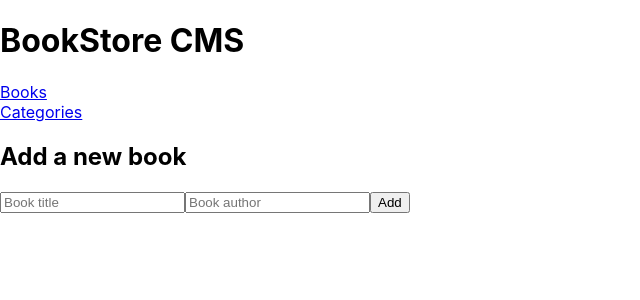
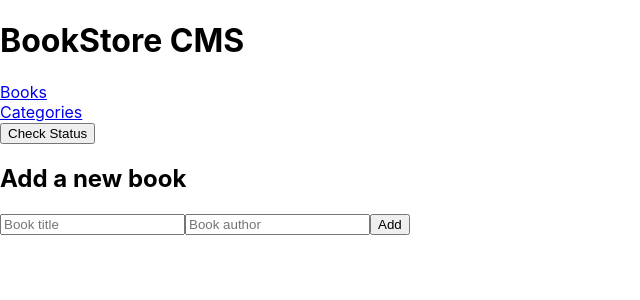
Before and after one commit to SaeqaSultani/Book-Store, a React (Create React App) app: page /Categories in a window 1280 px wide. Shown: the top 300 px of the page, without its empty margins (0-640 px from the left). Built offline with nearby package versions, Linux system fonts and the light colour scheme.

Commit message:
Edited the README.md file and added a button to the Categories.js file

```diff
--- a/src/components/categories/Categories.js
+++ b/src/components/categories/Categories.js
@@ -1,8 +1,12 @@
 import React from 'react';
 
 const Categories = () => (
-  <>
-  </>
+
+  <div>
+    <button type="submit">
+      Check Status
+    </button>
+  </div>
 );
 
 export default Categories;
```
Also changed, not shown: 1 other file (tests, documents, lock files or other folders).
